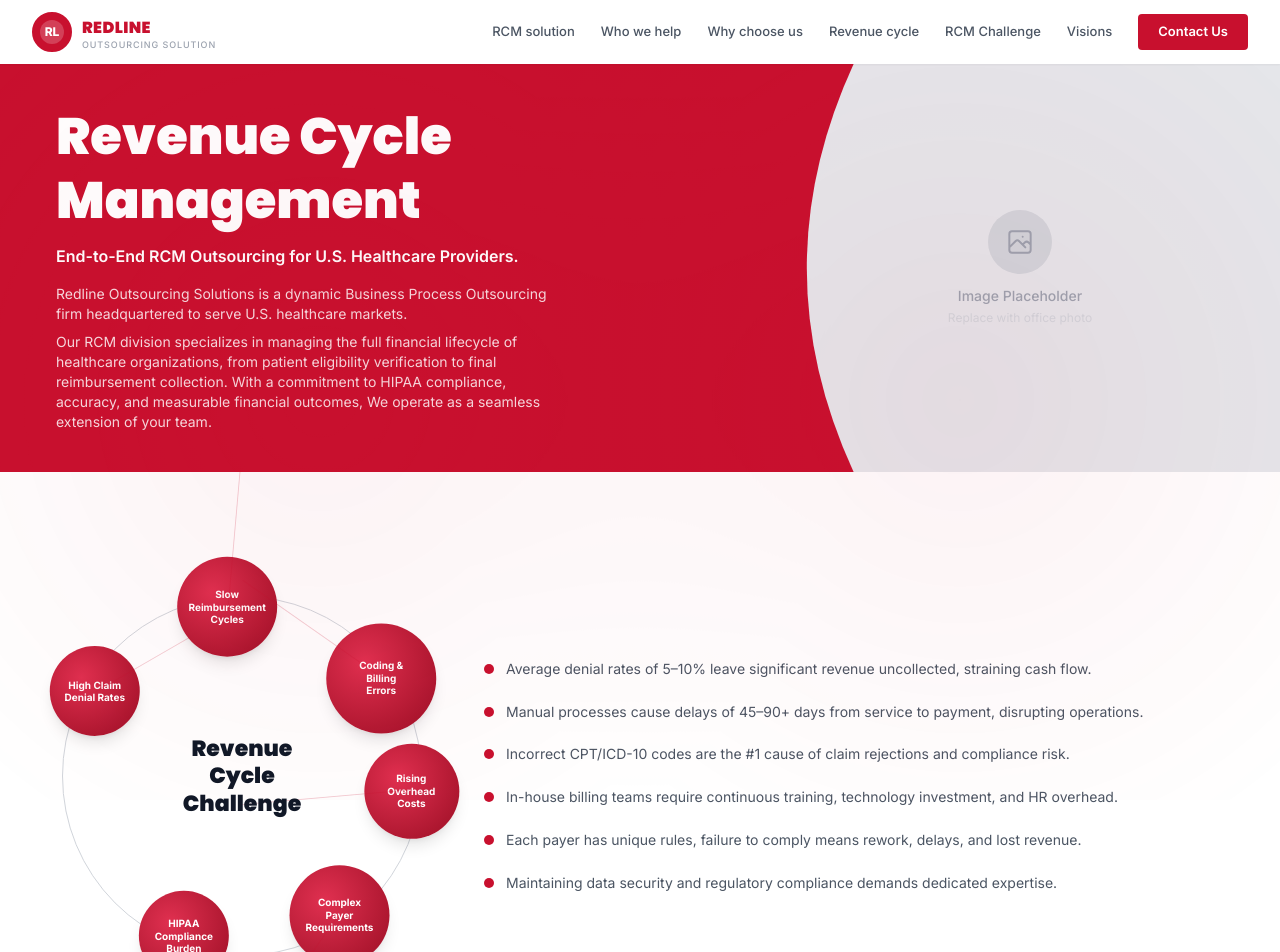
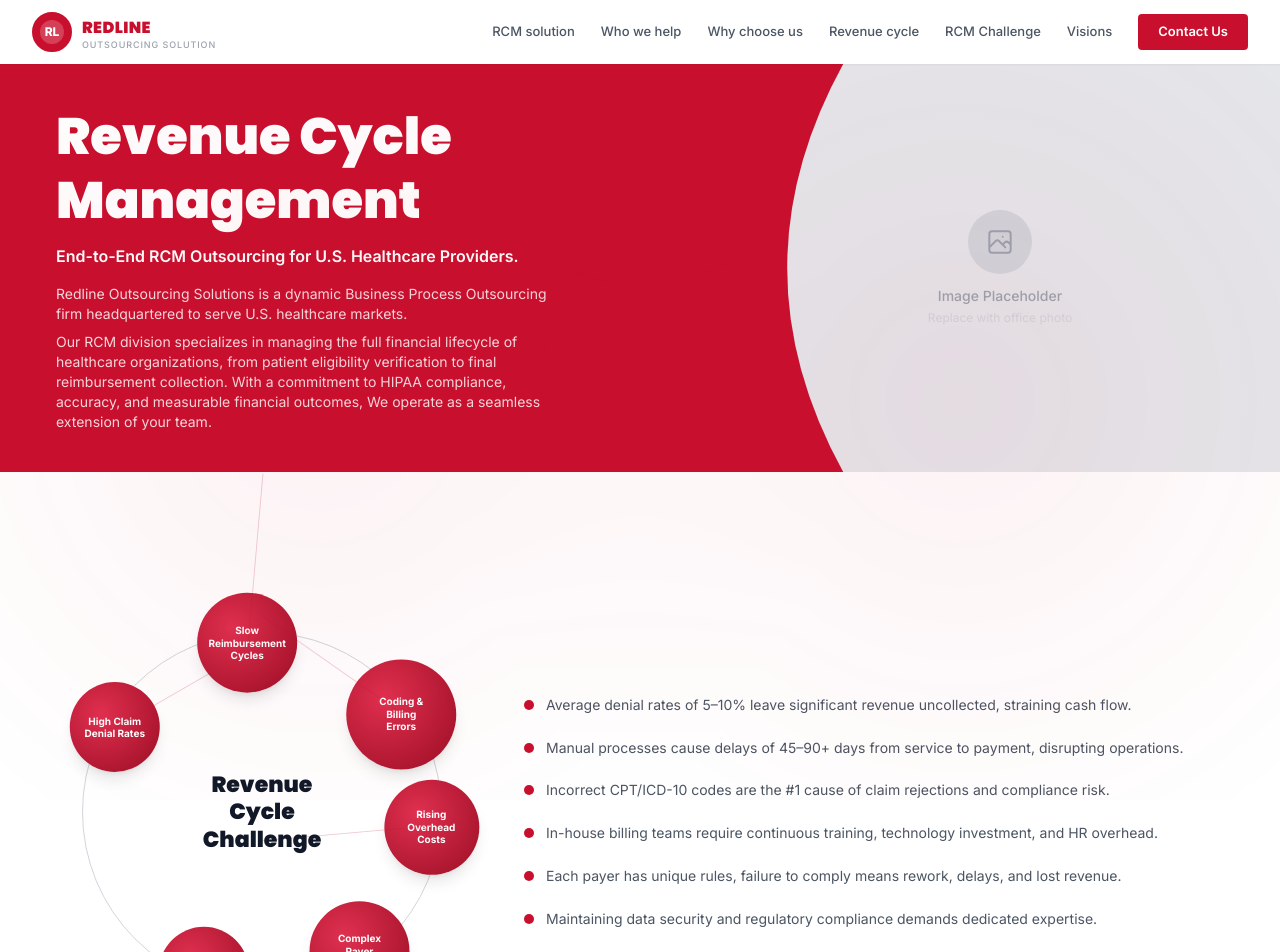
Before and after one commit to deba4667/RedLine_Landing, a React (Vite) app: page / in a window 1280 px wide. Shown: the top 952 px of the page. Built offline with nearby package versions, Linux system fonts and the light colour scheme.

Commit message:
fix: improve hero image clip-path and fix challenge section overflow/height

```diff
--- a/src/components/Hero.jsx
+++ b/src/components/Hero.jsx
@@ -8,7 +8,7 @@ export default function Hero() {
       className="relative w-full overflow-hidden bg-[#C8102E] pt-16"
       style={{ minHeight: '340px' }}
     >
-      <div className="max-w-7xl mx-auto flex items-stretch" style={{ minHeight: '320px' }}>
+      <div className="max-w-7xl mx-auto flex items-stretch w-full" style={{ minHeight: '320px' }}>
         {/* Left: Text Content */}
         <div className="flex-1 flex flex-col justify-center px-6 md:px-10 lg:px-14 py-10 pr-4">
           <motion.h1
@@ -54,19 +54,15 @@ export default function Hero() {
           initial={{ opacity: 0, x: 60 }}
           animate={{ opacity: 1, x: 0 }}
           transition={{ duration: 0.65, delay: 0.25 }}
-          className="hidden md:flex flex-shrink-0 items-stretch relative"
-          style={{ width: '42%', maxWidth: '520px' }}
+          className="hidden md:flex flex-shrink-0 items-stretch relative overflow-hidden"
+          style={{ width: '44%', maxWidth: '560px' }}
         >
           {/* SVG clip path for the curved left edge */}
           <svg width="0" height="0" className="absolute">
             <defs>
               <clipPath id="heroImageClip" clipPathUnits="objectBoundingBox">
-                {/*
-                  Left edge curves inward (arc toward right),
-                  right edge is straight.
-                  Points: top-left has an inward arc, top-right straight, bottom-right straight, bottom-left arc
-                */}
-                <path d="M0.18,0 Q0,0.5 0.18,1 L1,1 L1,0 Z" />
+                {/* Left edge: arc curving inward from left, right edge flush */}
+                <path d="M0.22,0 Q0.02,0.5 0.22,1 L1,1 L1,0 Z" />
               </clipPath>
             </defs>
           </svg>
--- a/src/components/RevenueChallenge.jsx
+++ b/src/components/RevenueChallenge.jsx
@@ -56,14 +56,14 @@ export default function RevenueChallenge() {
   const isInView = useInView(ref, { once: true, margin: '-60px' });
 
   return (
-    <section id="services" className="py-16 bg-white overflow-hidden" ref={ref}>
+    <section id="services" className="py-20 bg-white overflow-visible" ref={ref}>
       <div className="max-w-7xl mx-auto px-4 sm:px-6 lg:px-8">
         <div className="flex flex-col lg:flex-row items-center gap-8 lg:gap-0">
 
           {/* ── LEFT: Circle diagram ── */}
           <div
             className="relative flex-shrink-0 flex items-center justify-center"
-            style={{ width: '420px', height: '480px' }}
+            style={{ width: '460px', height: '520px' }}
           >
             {/* Large dashed circle ring */}
             <motion.div
```
